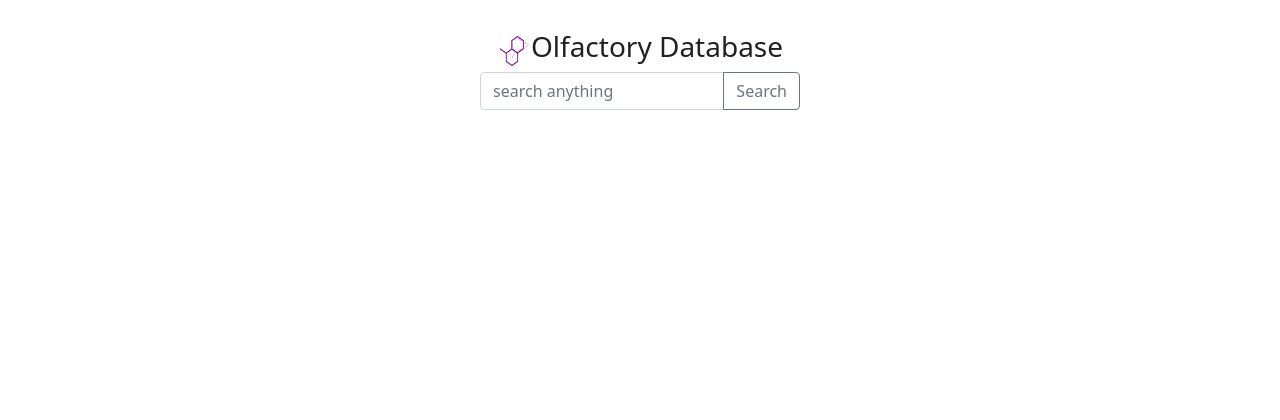
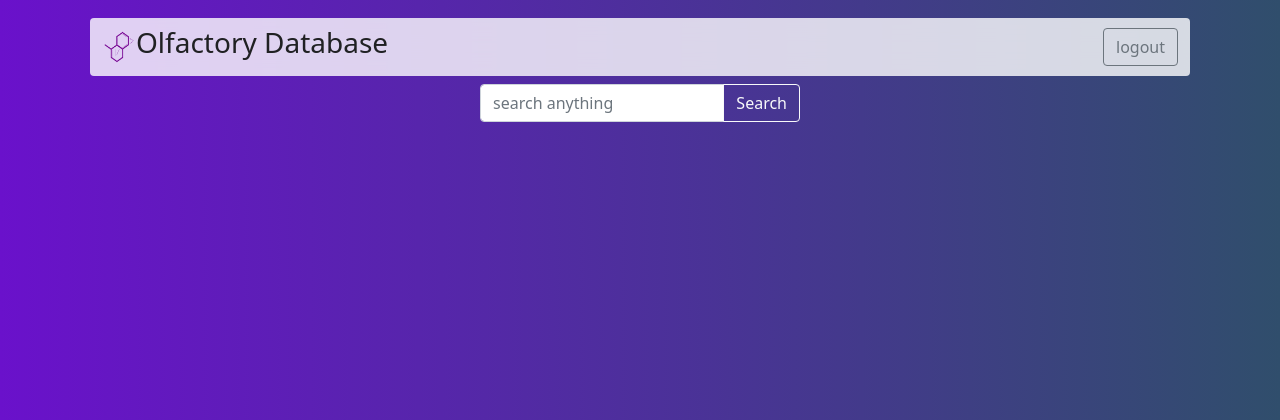
Before and after one commit to JoshCu/odor-search, a Flask app: template templates/results.html in a window 1280 px wide. Shown: the top 420 px of the page. Run offline with Flask 2, Linux system fonts and the light colour scheme; the template is opened without the code that fills it, so the values that code supplies are empty.

Commit message:
added navbar, gradient

```diff
--- a/static/main.css
+++ b/static/main.css
@@ -26,7 +26,7 @@ body {
   display: flex;
   flex-direction: column;
   align-items: center;
-  padding-top: 30px;
+  padding-top: 10px;
 }
 
 .icon {
@@ -60,10 +60,12 @@ form {
 
 .teal-0 {
   background-color: #b2d8d83f;
+  color: rgb(213, 211, 211)
 }
 
 .teal-1 {
   background-color: #b2d8d8;
+  color: rgb(48, 78, 108)
 }
 
 .teal-2 {
@@ -84,3 +86,35 @@ form {
   background-color: #004c4c;
   color: rgb(213, 211, 211);
 }
+
+.gradient-custom {
+  /* fallback for old browsers */
+  background: #6a11cb;
+
+  /* Chrome 10-25, Safari 5.1-6 */
+  background: -webkit-linear-gradient(to right, rgba(106, 17, 203, 1), rgba(37, 117, 252, 1));
+
+  /* W3C, IE 10+/ Edge, Firefox 16+, Chrome 26+, Opera 12+, Safari 7+ */
+  background: linear-gradient(to right, rgba(106, 17, 203, 1), rgba(37, 117, 252, 1))
+}
+
+.mask-custom {
+  backdrop-filter: blur(11px) !important;
+  background-color: rgba(22, 21, 21, 0.5) !important;
+}
+
+.mask-result {
+  backdrop-filter: blur(11px) !important;
+  background-color: rgba(255, 255, 255, 0.8) !important;
+}
+
+.search-gradient-custom {
+  /* fallback for old browsers */
+  background: #4f558a;
+
+  /* Chrome 10-25, Safari 5.1-6 */
+  background: -webkit-linear-gradient(to right, rgb(31, 100, 102), rgb(19, 58, 125));
+
+  /* W3C, IE 10+/ Edge, Firefox 16+, Chrome 26+, Opera 12+, Safari 7+ */
+  background: linear-gradient(to right, rgba(106, 17, 203, 1), rgb(48, 78, 108))
+}
--- a/templates/index.html
+++ b/templates/index.html
@@ -8,17 +8,13 @@
     integrity="sha384-EVSTQN3/azprG1Anm3QDgpJLIm9Nao0Yz1ztcQTwFspd3yD65VohhpuuCOmLASjC" crossorigin="anonymous">
 </head>
 
-<body>
-  <div class="d-flex">
-    <img src="{{ url_for('static', filename='bird.png') }}" class="icon" />
-    <h3>Olfactory Database</h3>
-  </div>
+<body class="search-gradient-custom">
+  {% include 'nav.html' %}
   <form action="/" method="post">
     <div class="input-group mb-3">
       <input type="text" class="form-control" name="search_term" placeholder="search anything" required
         aria-label="search input" aria-describedby="button-addon2" />
-      <button class="btn btn-outline-secondary" type="submit" id="button-addon2">Search</button>
-      <!-- <input type="submit" value="Search" /> -->
+      <button class="btn btn-outline-light" type="submit" id="button-addon2">Search</button>
     </div>
   </form>
   {% if result %}
--- /dev/null
+++ b/templates/nav.html
@@ -0,0 +1,16 @@
+<div class="container ">
+    <nav class="navbar navbar-expand-lg navbar-light m-2 rounded mask-result">
+        <div class="container-fluid">
+            <div class="d-flex w-100">
+                <img src="{{ url_for('static', filename='bird.png') }}" class="icon" />
+                <h3>Olfactory Database</h3>
+            </div>
+            <form class="flex-row flex-shrink-1 justify-content-end" action="/logout" method="get">
+                <div class>
+                    <button type="submit" action="/logout" method="post"
+                        class="btn btn-outline-secondary">logout</button>
+                </div>
+            </form>
+        </div>
+    </nav>
+</div>
--- a/templates/results.html
+++ b/templates/results.html
@@ -24,19 +24,20 @@
                 {% endif %}
                 {% if item.CID %}
                 <div class="d-flex flex-shrink-1 container p-1">
-                    <a href="https://pubchem.ncbi.nlm.nih.gov/compound/{{ item.CID }}">Pubchem</a>
+                    <a class="link-light" href="https://pubchem.ncbi.nlm.nih.gov/compound/{{ item.CID }}">Pubchem</a>
                 </div>
                 {% endif %}
                 {% if item.TGSC_ID %}
                 <div class="d-flex flex-shrink-1 container p-1">
-                    <a href="http://www.thegoodscentscompany.com/data/rw{{ item.TGSC_ID[0] }}.html">Good Scents</a>
+                    <a class="link-light"
+                        href="http://www.thegoodscentscompany.com/data/rw{{ item.TGSC_ID[0] }}.html">Good Scents</a>
                 </div>
                 {% endif %}
 
             </div>
             <hr>
             {% if item.all_names|length > 0 %}
-            <button class="btn btn-outline-primary ms-2 mb-2" type="button" data-bs-toggle="collapse"
+            <button class="btn btn-outline-light ms-2 mb-2" type="button" data-bs-toggle="collapse"
                 data-bs-target="#collapse{{ item.CID }}" aria-expanded="false" aria-controls="collapse{{ item.CID }}">
                 Other names <svg xmlns="http://www.w3.org/2000/svg" width="16" height="16" fill="currentColor"
                     class="bi bi-arrow-down" viewBox="0 0 16 16">
@@ -61,7 +62,7 @@
 
         </div>
         <div class="flex-shrink-1 ms-1">
-            <div class="teal-1 rounded-3 p-1 ms-auto width-auto">
+            <div class="teal-1 rounded-3 p-1 ms-auto width-auto mask-result">
                 <img style="width: 100px;height: 100px;" class="img-thumbnail"
                     src="https://pubchem.ncbi.nlm.nih.gov/image/imagefly.cgi?cid={{item.CID}}&width=100&height=100"
                     alt="{{ item.name}} structure">
```
Also changed, not shown: templates/login.html (+0 -19 lines).
